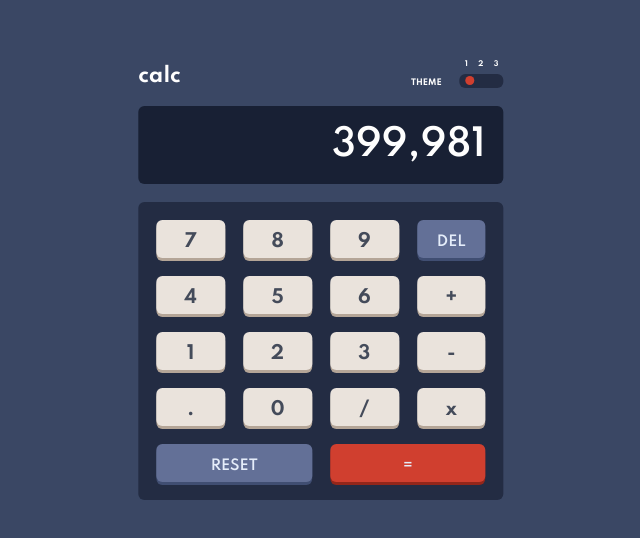
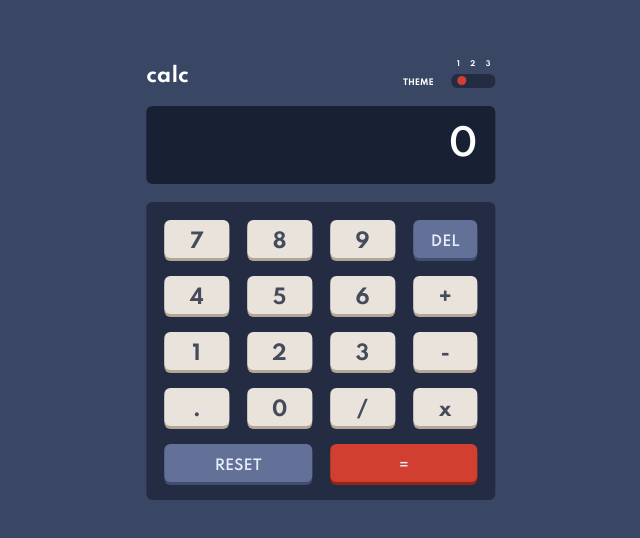
Before and after one commit to cristianpoleyJS/calculator-app, a Vue app: page / in a window 1280 px wide. Shown: the part 120-658 px from the top of the page, without its empty margins (319-959 px from the left). Built offline with nearby package versions, Linux system fonts and the light colour scheme.

Commit message:
feat(wip): finish styling, need funcionality

```diff
--- a/src/classes/Calculator.js
+++ b/src/classes/Calculator.js
@@ -1,34 +1,32 @@
 export default class Calculator {
 
     constructor (result) {
-        this.result = result || '0'
+        this.result = result
     }
 
-    get () {
-        return this.result
+    sum (firstNumber, secondNumber) {
+        return firstNumber + secondNumber
     }
 
-    sum (number) {
-        this.result += number
+    subtract (firstNumber, secondNumber) {
+        return firstNumber - secondNumber
     }
 
-    subtract (number) {
-        this.result -= number
+    multiply (firstNumber, secondNumber) {
+        return firstNumber * secondNumber
     }
 
-    multiply (number) {
-        this.result *= number
-    }
-
-    divide (number) {
-        this.result /= number
-    }
-
-    del () {
-        this.result = this.result.substring(0, this.result.length - 1)
+    divide (firstNumber, secondNumber) {
+        return firstNumber / secondNumber
     }
 
     reset () {
-        this.result = '0'
+        this.result = 0
+        this._resetNumbers()
+    }
+
+    _resetNumbers () {
+        this.firstNumber = 0
+        this.secondNumber = 0
     }
 }
--- a/src/components/Calculator.vue
+++ b/src/components/Calculator.vue
@@ -1,33 +1,79 @@
 <template>
-    <Result :result="result"/>
+    <Number :number="number"/>
     <section class="calculator">
         <div class="calculator-main-buttons">
             <button
                 v-for="(button, ix) in buttonsCalculator"
                 :key="ix"
                 :class="{
-                    'number': button !== 'DEL' && typeof button === 'number',
-                    'action': button !== 'DEL' && typeof button === 'string',
-                    'del': button === 'DEL'
+                    'number': typeof button === 'number',
+                    'action': typeof button === 'object' && button.text !== 'DEL',
+                    'del': typeof button === 'object' && button.text === 'DEL'
                 }"
-                @click="select">
-                {{ button }}
+                @click="handleButton(button)">
+                {{ typeof button === 'object' ? button.text : button }}
             </button>
         </div>
         <div class="calculator-footer-buttons">
-            <button class="calculator-footer-buttons-reset">RESET</button>
-            <button class="calculator-footer-buttons-result">=</button>
+            <button class="calculator-footer-buttons-reset" @click="reset()">RESET</button>
+            <button class="calculator-footer-buttons-result" @click="calculateResult()">=</button>
         </div>
     </section>
 </template>
 
 <script setup>
-// import Calculafor from '../classes/Calculator'
-import Result from './Result.vue'
+import { ref } from 'vue'
 
-const result = '399,981'
+import Calculator from '../classes/Calculator'
+import Number from './Number.vue'
 
-const buttonsCalculator = [7, 8, 9, 'DEL', 4, 5, 6, '+', 1, 2, 3, '-', '.', 0, '/', 'x']
+const number = ref(0)
+const firstNumber = ref(0)
+const secondNumber = ref(0)
+const currentOperation = ref('')
+
+const buttonsCalculator = [
+    7, 8, 9,
+    {
+        text: 'DEL',
+        function: 'del'
+    },
+    4, 5, 6,
+    {
+        text: '+',
+        function: 'sum'
+    },
+    1, 2, 3,
+    {
+        text: '-',
+        function: 'subtract'
+    },
+    {
+        text: '.',
+        function: 'comma'
+    },
+    0,
+    {
+        text: '/',
+        function: 'divide'
+    },
+    {
+        text: 'x',
+        function: 'multiply'
+    }]
+const calculator = new Calculator()
+
+function handleButton (button) {
+    console.log(button)
+}
+
+function calculateResult () {
+    this.number = calculator[this.currentOperation](this.firstNumber, this.secondNumber)
+}
+
+function reset () {
+    calculator.reset()
+}
 </script>
 
 <style scoped>
@@ -49,9 +95,12 @@ const buttonsCalculator = [7, 8, 9, 'DEL', 4, 5, 6, '+', 1, 2, 3, '-', '.', 0, '
         vertical-align: middle;
         border-radius: var(--border-radius);
         cursor: pointer;
-        padding: 0 20px;
+        padding: 0 18px;
         height: 38px;
         line-height: 44px;
+    }
+    .calculator-main-buttons > button {
+        font-size: 20px;
     }
 
     .calculator-main-buttons > button.number {
--- a/src/components/Result.vue
+++ b/src/components/Number.vue
@@ -1,6 +1,6 @@
 <template>
-    <div class="result">
-        <span>{{ result }}</span>
+    <div class="number">
+        <span>{{ Number(number).toLocaleString() }}</span>
     </div>
 </template>
 
@@ -8,21 +8,24 @@
 import { defineProps } from 'vue'
 
 defineProps({
-  result: String || Number
+  number: Number
 })
 </script>
 
 <style scoped>
-    .result {
+    .number {
         background-color: var(--bg-result);
         border-radius: var(--border-radius);
         color: var(--main-color-text);
         padding: 1rem;
         text-align: right;
         margin-bottom: 1rem;
+        text-overflow: ellipsis;
+        overflow: hidden;
+        max-width: 329px;
     }
 
-    .result > span {
+    .number > span {
         font-size: 36px;
         font-weight: 600;
     }
```
